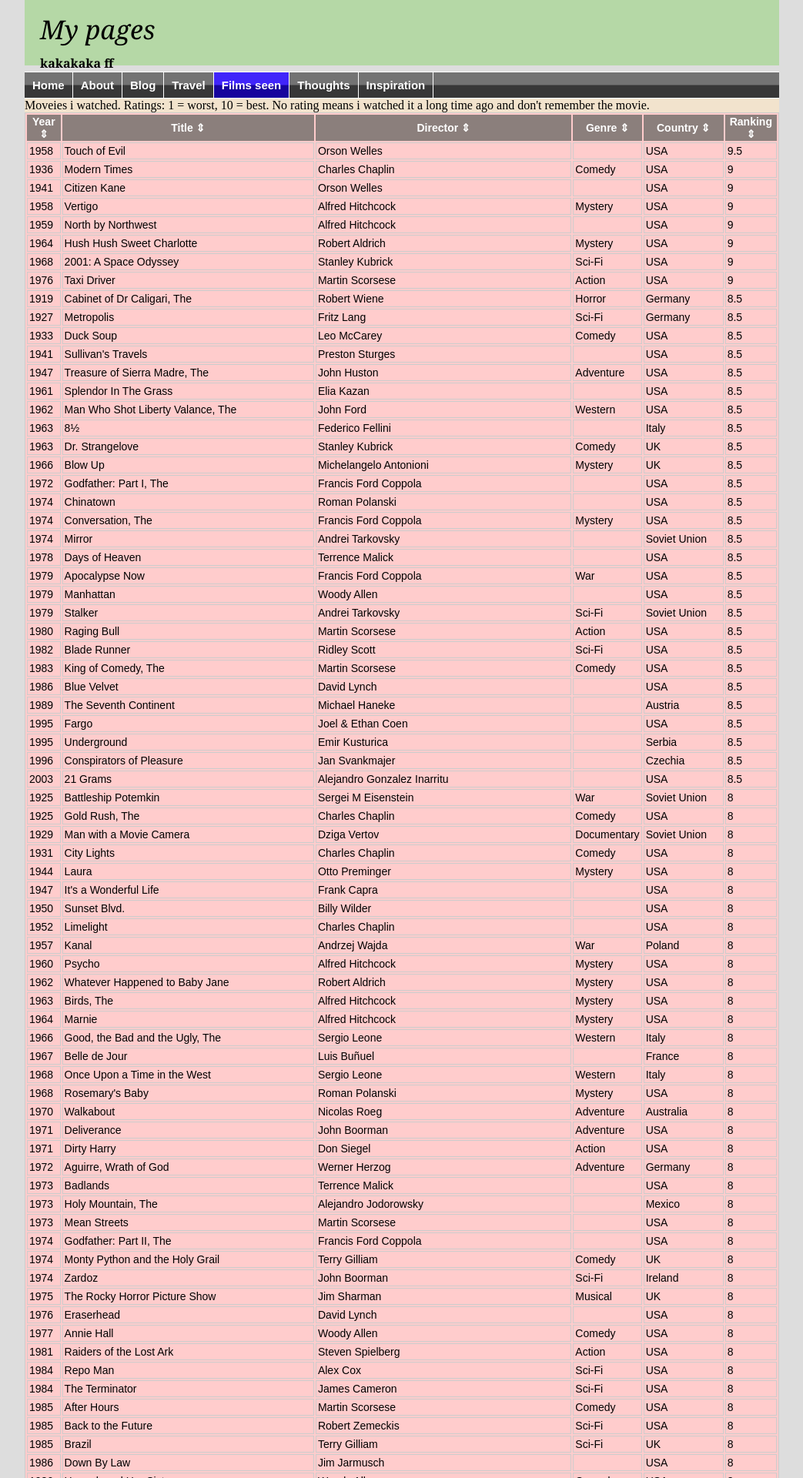
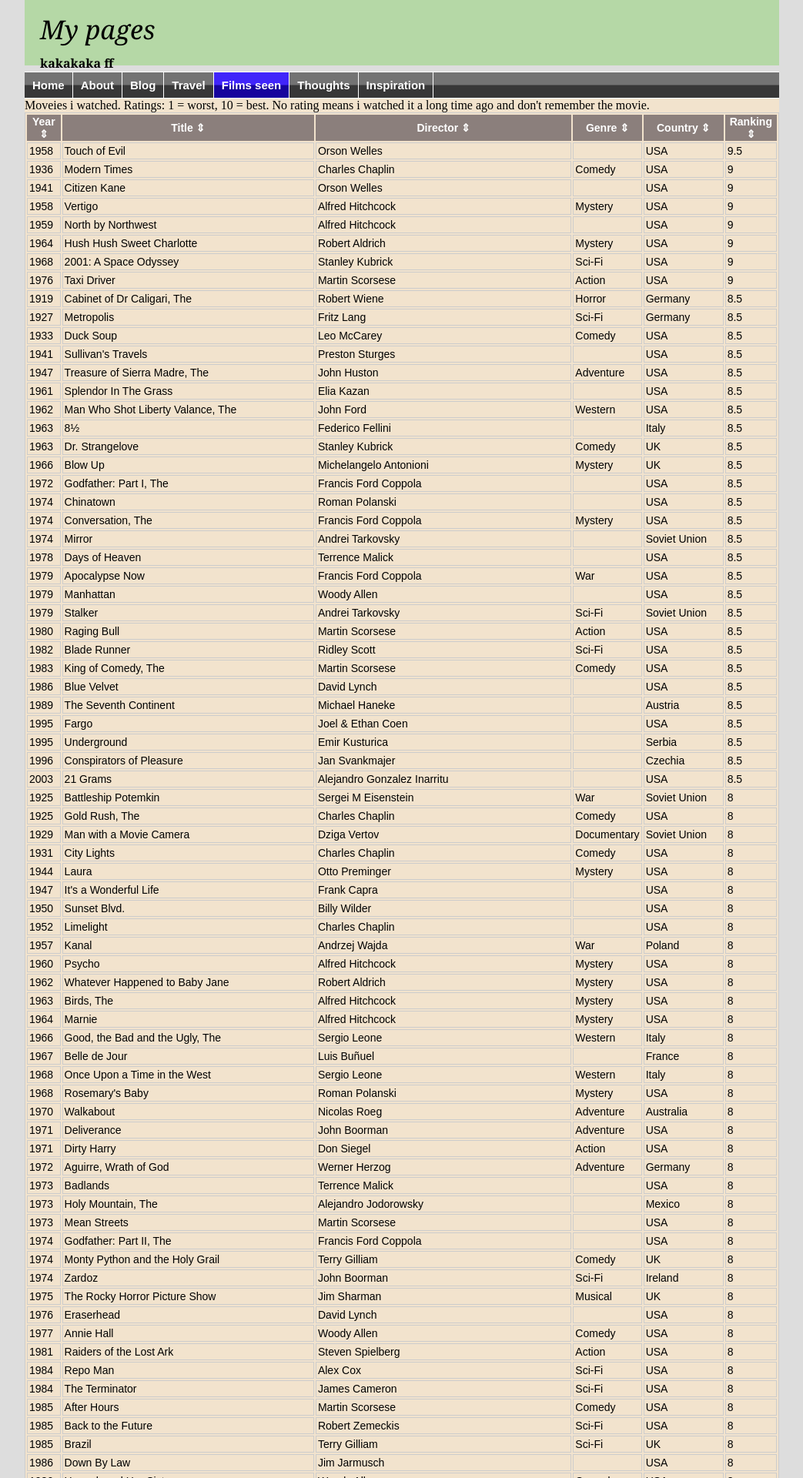
Before and after one commit to witba/witba.github.io, a Jekyll site: the page built from likes/index.html, in a window 1280 px wide. Shown: the top 1920 px of the page at 77% size, without its empty margins (118-1161 px from the left). Built offline with Jekyll 4.4.1, drawn with Linux system fonts in a browser that asks for light colours.

Commit message:
Update index.html

```diff
--- a/likes/index.html
+++ b/likes/index.html
@@ -18,20 +18,17 @@ No rating means i watched it a long time ago and don't remember the movie.
 		font-size: 14px;
 		border: 1px solid #CCC;
 		font-family: Arial, Helvetica, sans-serif;
-		background: #ffcccc;
 	}
 	.sortable td {
 		padding: 2px;
 		margin: 2px;
 		border: 1px solid #CCC;
-		background: #ffcccc;
 	}
 	.sortable th {
 		background-color: #8B7F7C;
 		color: #FFF;
 		font-weight: bold;
 	}
-	table.sortable tbody td {background: #ffcccc;}
 
 </style>
 
```
